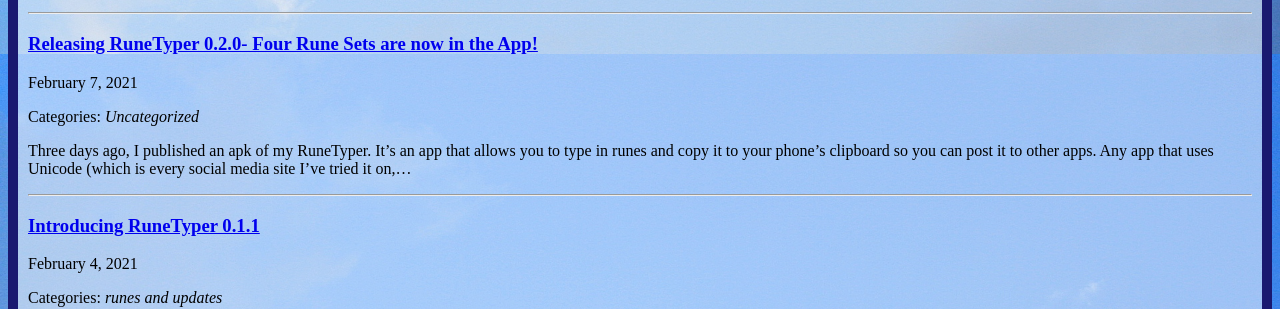
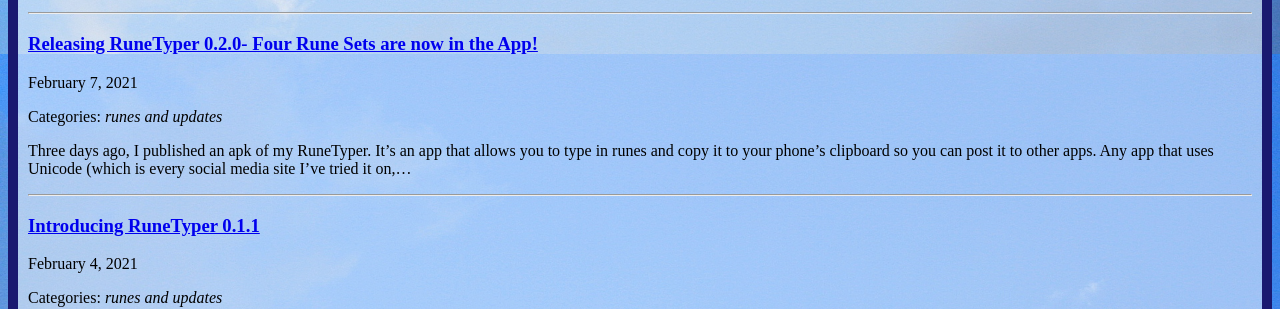
Before and after one commit to byronpendason/byronpendason.github.io, a Jekyll site: the page built from blog.md, in a window 1280 px wide and 900 px high, scrolled down 2744 px. Shown: the part 152-461 px from the top of the window. Built offline with Jekyll 4.4.1, drawn with Linux system fonts in a browser that asks for light colours; our own code applies the rules of GitHub Pages for plain Markdown files; comment, search, counter and statistics services are not loaded.

Commit message:
Update 2021-02-07-releasing-runetyper-0-2-0-four-rune-sets-are-now-in-the-app.md

```diff
--- a/_posts/2021-02-07-releasing-runetyper-0-2-0-four-rune-sets-are-now-in-the-app.md
+++ b/_posts/2021-02-07-releasing-runetyper-0-2-0-four-rune-sets-are-now-in-the-app.md
@@ -4,7 +4,7 @@
 date: 2021-02-07 16:47
 author: byronarn
 comments: true
-categories: [Uncategorized]
+categories: [runes, updates]
 ---
 
 <!-- wp:paragraph -->
```
